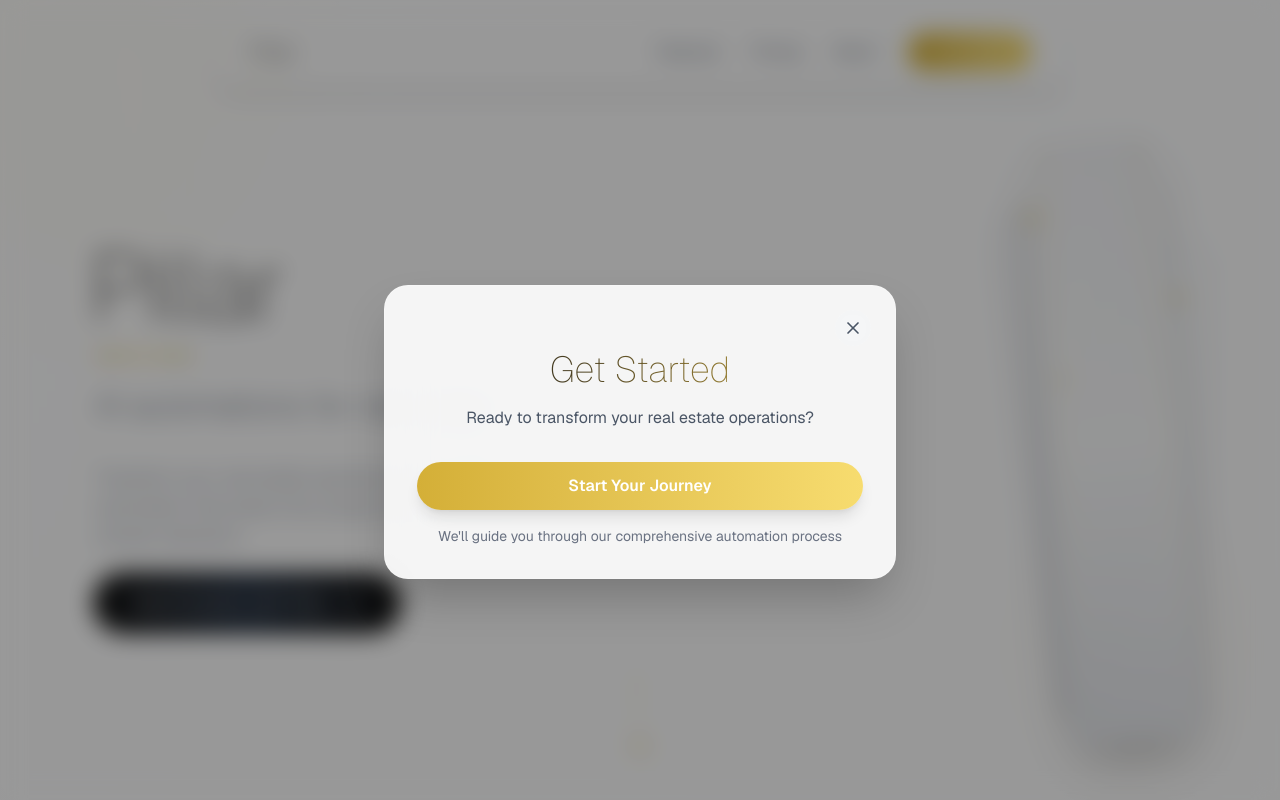
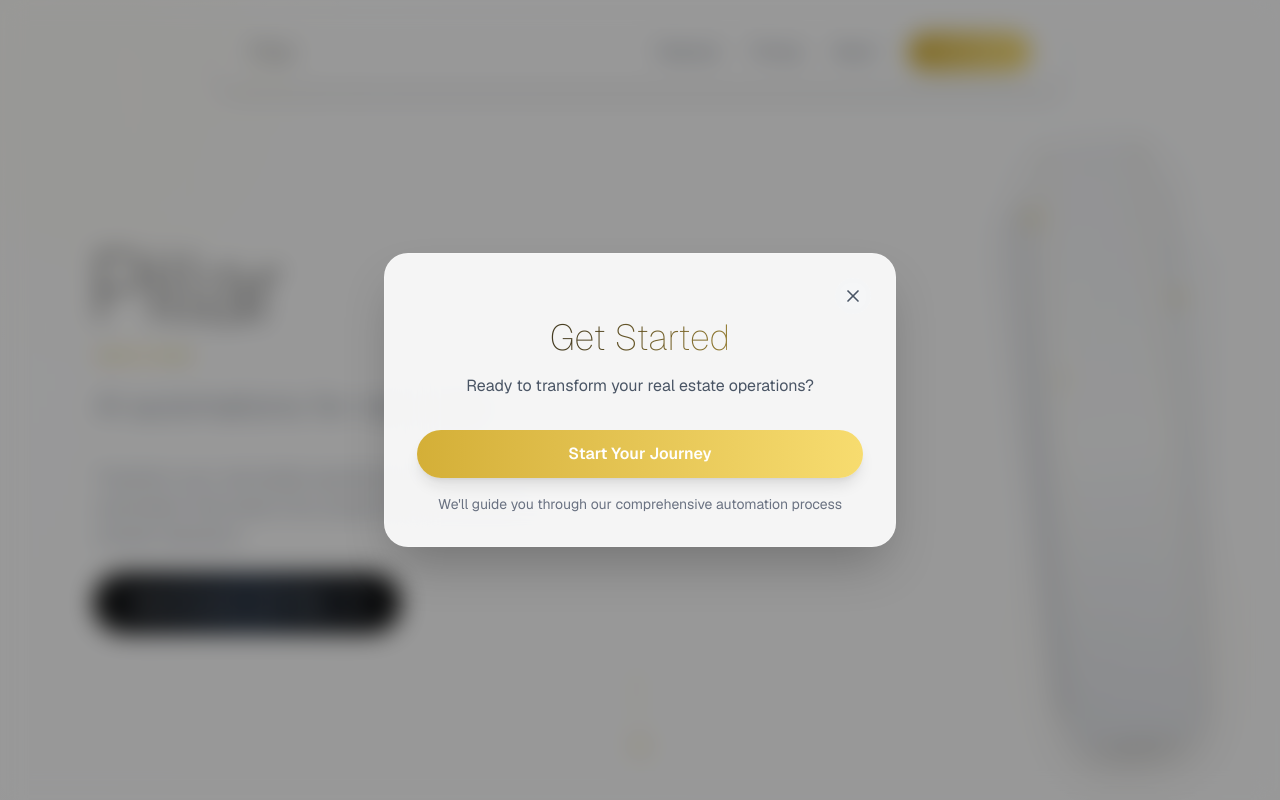
Before and after one commit to VedSoni-dev/pillarweb, a Next.js app: page / in a window 1280 px wide. Both pictures are taken after a click on the button "Build Smarter with Pillar". Shown: the top 800 px of the page. Built offline with nearby package versions, Linux system fonts and the light colour scheme.

Commit message:
Modal UX: center in viewport, constrain height, enable scroll

```diff
--- a/components/get-started-modal.tsx
+++ b/components/get-started-modal.tsx
@@ -24,7 +24,7 @@ export default function GetStartedModal({ isOpen, onClose }: GetStartedModalProp
       <div className="absolute inset-0 bg-black/40 backdrop-blur-md" onClick={onClose} />
 
       {/* Modal */}
-      <div className="relative w-full max-w-lg bg-white/90 backdrop-blur-xl border border-white/20 rounded-3xl overflow-hidden shadow-2xl mt-16">
+      <div className="relative w-full max-w-lg bg-white/90 backdrop-blur-xl border border-white/20 rounded-3xl shadow-2xl max-h-[90vh] overflow-y-auto">
         {/* Close button */}
         <button
           onClick={onClose}
```
